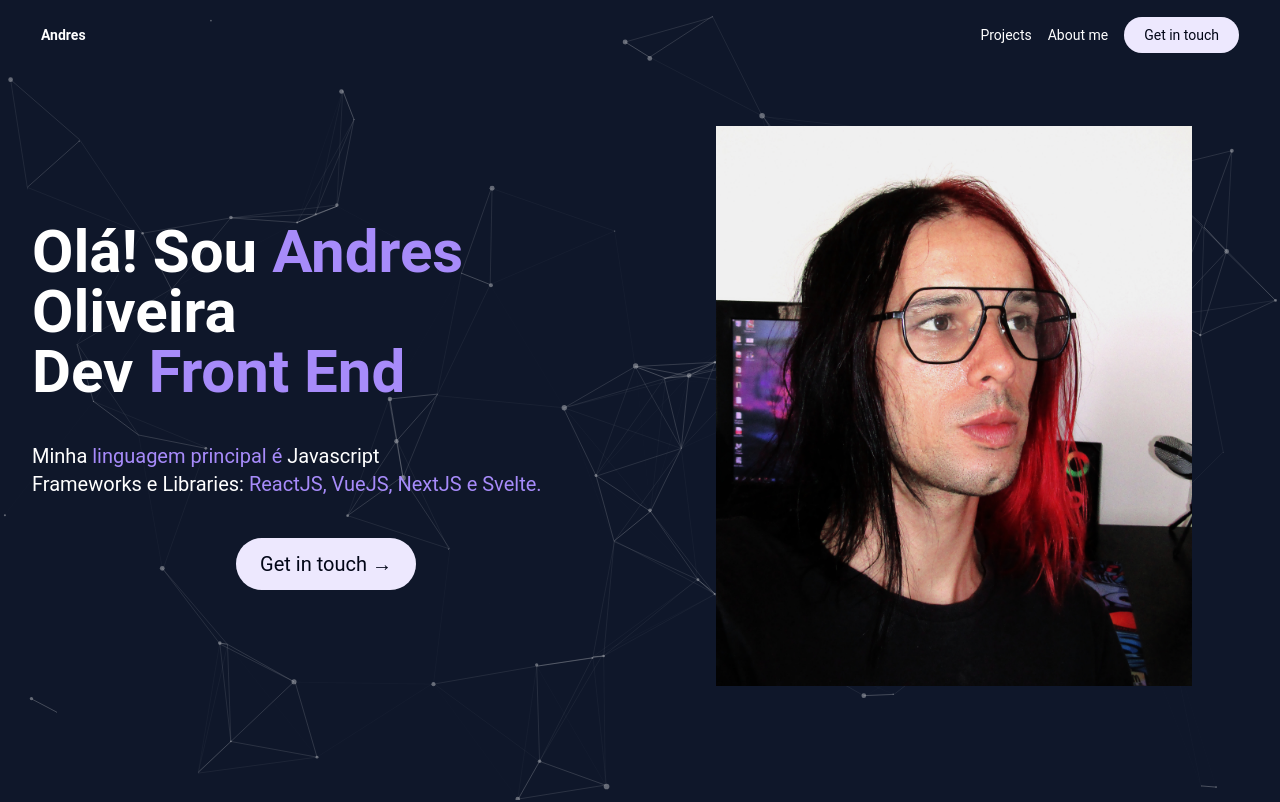
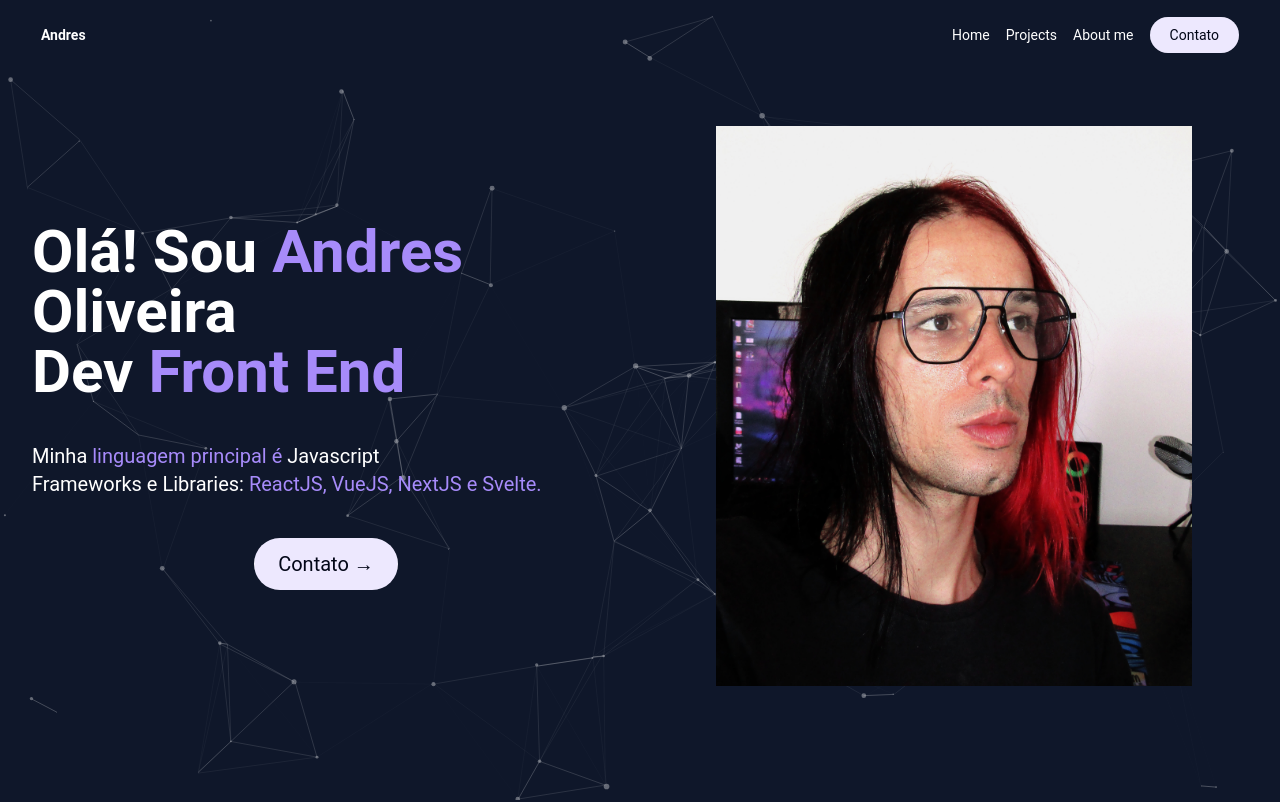
Before and after one commit to dezoliveira/folio, a SvelteKit app: page / in a window 1280 px wide. Shown: the top 802 px of the page. Built offline with nearby package versions, Linux system fonts and the light colour scheme.

Commit message:
Layout fix

```diff
--- a/src/components/Header.svelte
+++ b/src/components/Header.svelte
@@ -2,6 +2,7 @@
   export let y
 
   let tabs = [
+    {name :'Home', link: '#'},
     {name: 'Projects', link: '#projects'},
     {name: 'About me', link: '#about'},
   ]
@@ -29,6 +30,6 @@
     class="hover:bg-violet-400 hover:opacity-100 blueShadow relative overflow-hidden px-5 py-2 group rounded-full bg-white text-slate-950"
   >
     <div class="absolute top-0 right-full w-full h-full bg-violet-400 opacity-20 gro translate-x-full z-0 duration-200"/>
-      <h4 class="relative z-9">Get in touch</h4>
+      <h4 class="relative z-9">Contato</h4>
   </a>
 </header>
--- a/src/components/Main.svelte
+++ b/src/components/Main.svelte
@@ -33,7 +33,7 @@
         cursor-pointer"
       >
         <div class="absolute top-0 right-full w-full h-full bg-violet-400 opacity-20 group-hover: translate-x-full z-0 duration-200"/>
-        <h4 class="relative z-9">Get in touch &rarr;</h4>
+        <h4 class="relative z-9">Contato &rarr;</h4>
       </a>
     </div>
     <div class="relative shadow-2x1 grid place-items-center">
```
